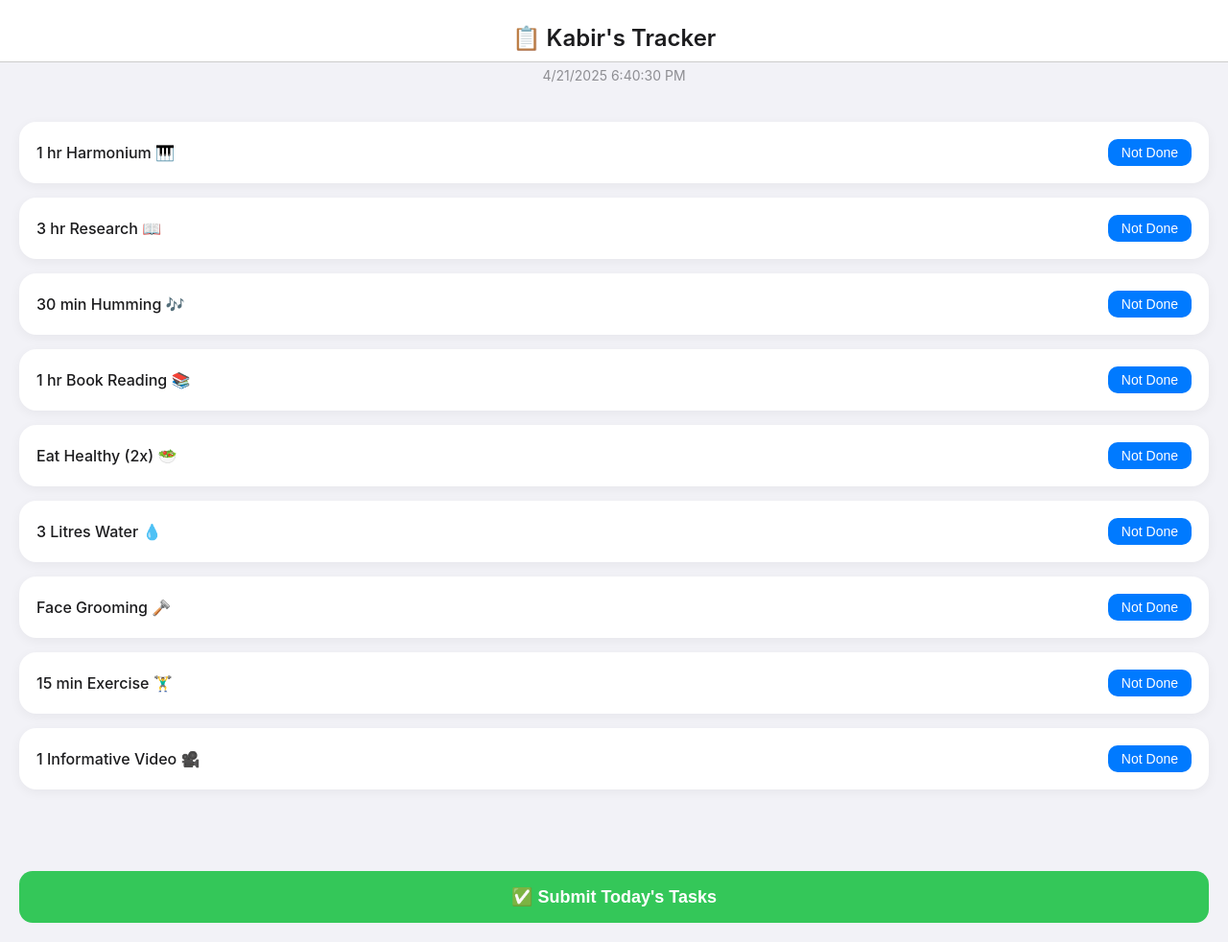
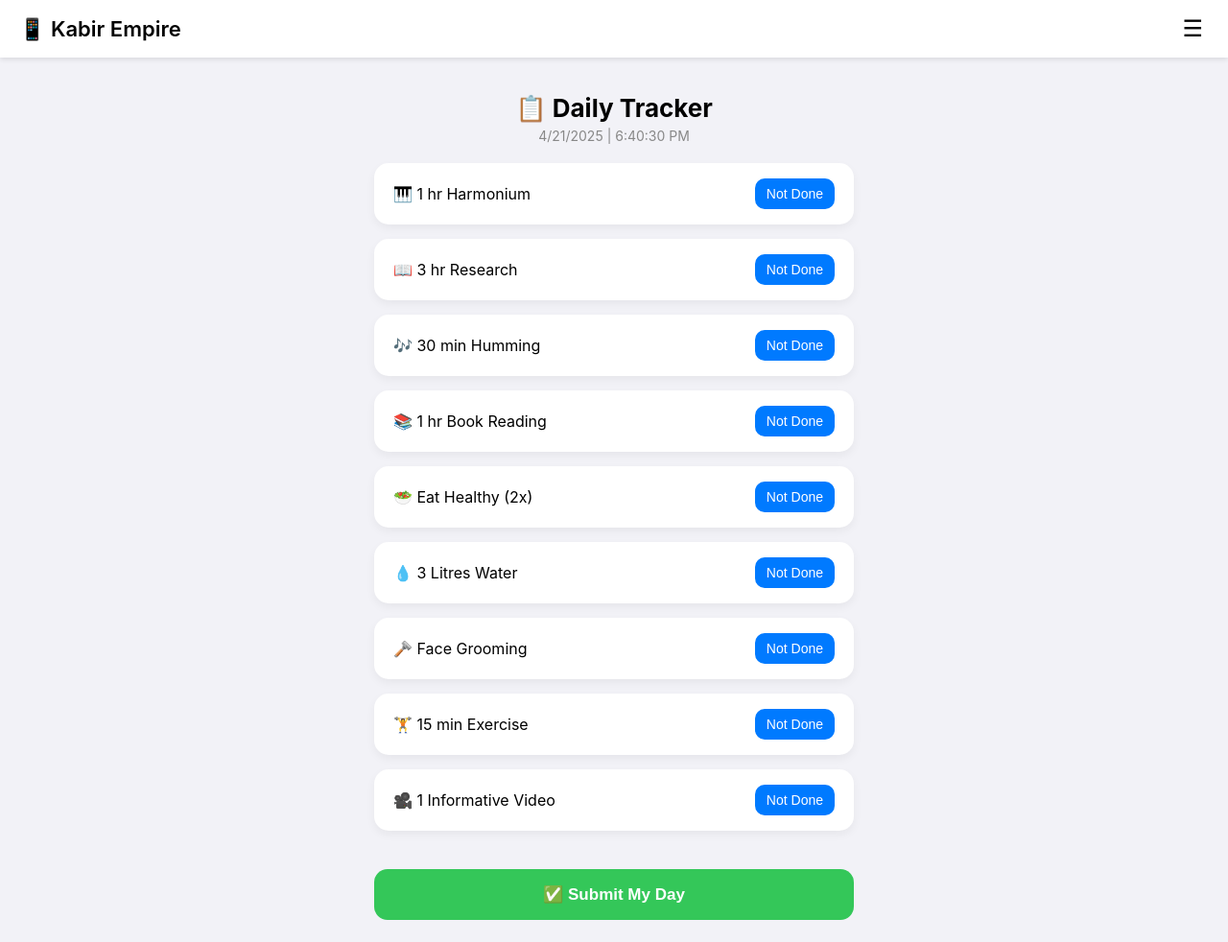
Before and after one commit to kabirempire/track, a plain HTML site: page tracker.html in a window 1280 px wide. Shown: the whole page at 96% size. Drawn offline with Linux system fonts and the light colour scheme.

Commit message:
Update tracker.html

```diff
--- a/tracker.html
+++ b/tracker.html
@@ -3,121 +3,187 @@
 <head>
   <meta charset="UTF-8" />
   <title>Kabir Empire - Tracker</title>
-  <meta name="viewport" content="width=device-width, initial-scale=1.0, maximum-scale=1.0, user-scalable=no">
+  <meta name="viewport" content="width=device-width, initial-scale=1, maximum-scale=1, user-scalable=no">
   <meta name="apple-mobile-web-app-capable" content="yes">
-  <meta name="theme-color" content="#f2f2f7">
+  <meta name="theme-color" content="#ffffff">
   <style>
     body {
       margin: 0;
       font-family: -apple-system, BlinkMacSystemFont, "Segoe UI", Roboto, sans-serif;
       background-color: #f2f2f7;
-      color: #1c1c1e;
     }
 
+    /* Header */
     .header {
-      text-align: center;
-      padding: 25px 15px 10px;
-      background: white;
-      font-size: 24px;
-      font-weight: 600;
-      border-bottom: 1px solid #ccc;
+      display: flex;
+      justify-content: space-between;
+      align-items: center;
+      background: #ffffff;
+      padding: 15px 20px;
+      box-shadow: 0 2px 5px rgba(0,0,0,0.1);
+      position: sticky;
+      top: 0;
+      z-index: 999;
     }
 
-    .datetime {
-      text-align: center;
-      color: #8e8e93;
-      font-size: 14px;
-      margin: 5px 0 20px;
+    .header h2 {
+      margin: 0;
+      font-size: 22px;
+      font-weight: 600;
+    }
+
+    .menu-btn {
+      font-size: 24px;
+      cursor: pointer;
+      background: none;
+      border: none;
+    }
+
+    /* Menu */
+    .menu {
+      display: none;
+      flex-direction: column;
+      background: #fff;
+      position: absolute;
+      top: 60px;
+      right: 20px;
+      box-shadow: 0 4px 10px rgba(0,0,0,0.1);
+      border-radius: 12px;
+      overflow: hidden;
+    }
+
+    .menu a {
+      padding: 12px 20px;
+      text-decoration: none;
+      color: #007aff;
+      border-bottom: 1px solid #eee;
+      font-size: 16px;
+      background: white;
+    }
+
+    .menu a:last-child {
+      border-bottom: none;
     }
 
     .container {
       padding: 20px;
+      max-width: 500px;
+      margin: auto;
     }
 
-    .task-card {
-      background: white;
-      border-radius: 18px;
-      padding: 18px;
-      box-shadow: 0 3px 12px rgba(0,0,0,0.05);
+    h1 {
+      text-align: center;
+      font-size: 26px;
+      margin-bottom: 5px;
+    }
+
+    .date-time {
+      text-align: center;
+      color: #888;
+      margin-bottom: 20px;
+      font-size: 14px;
+    }
+
+    .task {
+      background: #fff;
+      padding: 16px 20px;
+      border-radius: 15px;
+      box-shadow: 0 4px 10px rgba(0,0,0,0.05);
+      margin-bottom: 15px;
       display: flex;
       justify-content: space-between;
       align-items: center;
-      margin-bottom: 15px;
-      transition: 0.2s;
     }
 
-    .task-card span {
+    .task span {
       font-size: 16px;
-      font-weight: 500;
     }
 
-    .task-card button {
-      padding: 6px 14px;
+    .task button {
+      padding: 8px 12px;
+      font-size: 14px;
       border: none;
       border-radius: 10px;
-      font-size: 14px;
       color: white;
       background-color: #007aff;
-      transition: background 0.3s;
+    }
+
+    .task button.done {
+      background-color: #34c759;
     }
 
     .submit-btn {
       width: 100%;
-      margin-top: 30px;
       padding: 16px;
-      font-size: 18px;
-      background-color: #34c759;
+      font-size: 17px;
+      background: #34c759;
       color: white;
       border: none;
       border-radius: 14px;
+      margin-top: 25px;
       font-weight: 600;
-      transition: 0.3s;
     }
 
-    .submit-btn:active {
-      background-color: #2ba94e;
+    /* Responsive Menu Toggle */
+    @media only screen and (max-width: 600px) {
+      .menu {
+        right: 10px;
+      }
     }
   </style>
 </head>
 <body>
-  <div class="header">📋 Kabir's Tracker</div>
-  <div class="datetime" id="datetime">Loading...</div>
-  <div class="container" id="taskList"></div>
+  <div class="header">
+    <h2>📱 Kabir Empire</h2>
+    <button class="menu-btn" onclick="toggleMenu()">☰</button>
+    <div class="menu" id="dropdownMenu">
+      <a href="#">✏️ Edit Profile</a>
+      <a href="#">🗂️ Edit Task</a>
+      <a href="reports.html">📊 Check Weekly Reports</a>
+      <a href="index.html">🚪 Logout</a>
+    </div>
+  </div>
+
   <div class="container">
-    <button class="submit-btn" onclick="submitTasks()">✅ Submit Today's Tasks</button>
+    <h1>📋 Daily Tracker</h1>
+    <div class="date-time" id="datetime">Loading date...</div>
+
+    <div id="taskList"></div>
+
+    <button class="submit-btn" onclick="submitTasks()">✅ Submit My Day</button>
   </div>
 
   <script>
     const activities = [
-      "1 hr Harmonium 🎹",
-      "3 hr Research 📖",
-      "30 min Humming 🎶",
-      "1 hr Book Reading 📚",
-      "Eat Healthy (2x) 🥗",
-      "3 Litres Water 💧",
-      "Face Grooming 🪒",
-      "15 min Exercise 🏋️‍♂️",
-      "1 Informative Video 🎥"
+      "🎹 1 hr Harmonium",
+      "📖 3 hr Research",
+      "🎶 30 min Humming",
+      "📚 1 hr Book Reading",
+      "🥗 Eat Healthy (2x)",
+      "💧 3 Litres Water",
+      "🪒 Face Grooming",
+      "🏋️ 15 min Exercise",
+      "🎥 1 Informative Video"
     ];
 
+    const statusMap = {};
     const taskList = document.getElementById("taskList");
-    const statusMap = {};
 
-    activities.forEach((task, index) => {
-      const taskBox = document.createElement("div");
-      taskBox.className = "task-card";
-      taskBox.innerHTML = `
-        <span>${task}</span>
+    activities.forEach((activity, index) => {
+      const task = document.createElement("div");
+      task.className = "task";
+      task.innerHTML = `
+        <span>${activity}</span>
         <button onclick="toggleStatus(${index}, this)">Not Done</button>
       `;
-      taskList.appendChild(taskBox);
+      taskList.appendChild(task);
       statusMap[index] = false;
     });
 
-    function toggleStatus(index, btn) {
+    function toggleStatus(index, button) {
       statusMap[index] = !statusMap[index];
-      btn.innerText = statusMap[index] ? "Done ✅" : "Not Done";
-      btn.style.backgroundColor = statusMap[index] ? "#34c759" : "#007aff";
+      button.innerText = statusMap[index] ? "Done ✅" : "Not Done";
+      button.classList.toggle("done", statusMap[index]);
     }
 
     function submitTasks() {
@@ -125,18 +191,25 @@
         task,
         done: statusMap[i]
       }));
-      const data = {
+
+      const todayData = {
         date: new Date().toLocaleDateString(),
         time: new Date().toLocaleTimeString(),
         results
       };
-      localStorage.setItem("kabirDay", JSON.stringify(data));
-      window.location.href = "report.html";
+
+      localStorage.setItem("kabir_day_data", JSON.stringify(todayData));
+      alert("✅ Your Day has been saved!");
+      window.location.href = "reports.html";
     }
 
-    // Set date/time
+    function toggleMenu() {
+      const menu = document.getElementById("dropdownMenu");
+      menu.style.display = (menu.style.display === "flex") ? "none" : "flex";
+    }
+
     document.getElementById("datetime").innerText =
-      new Date().toLocaleDateString() + " " + new Date().toLocaleTimeString();
+      new Date().toLocaleDateString() + " | " + new Date().toLocaleTimeString();
   </script>
 </body>
 </html>
```
